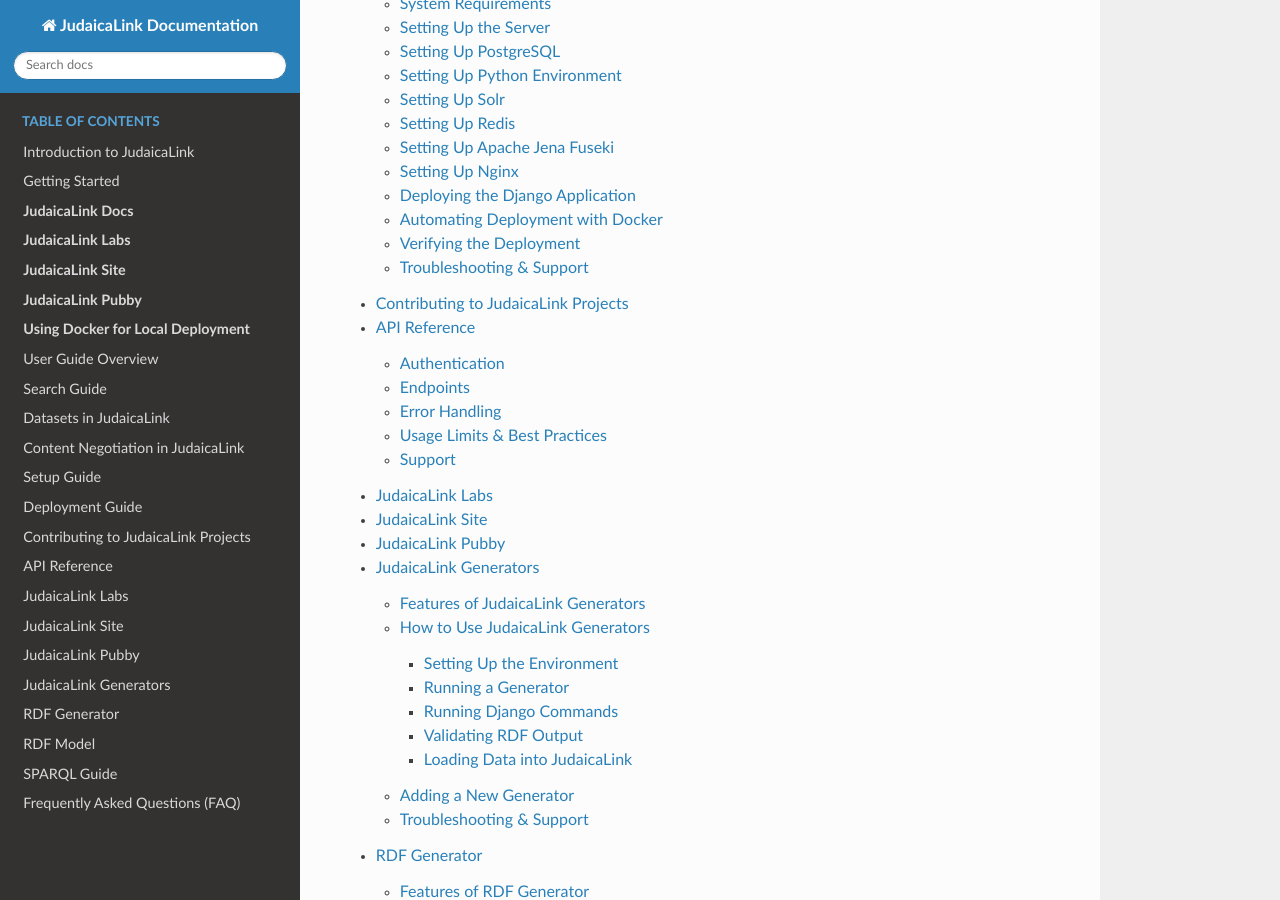
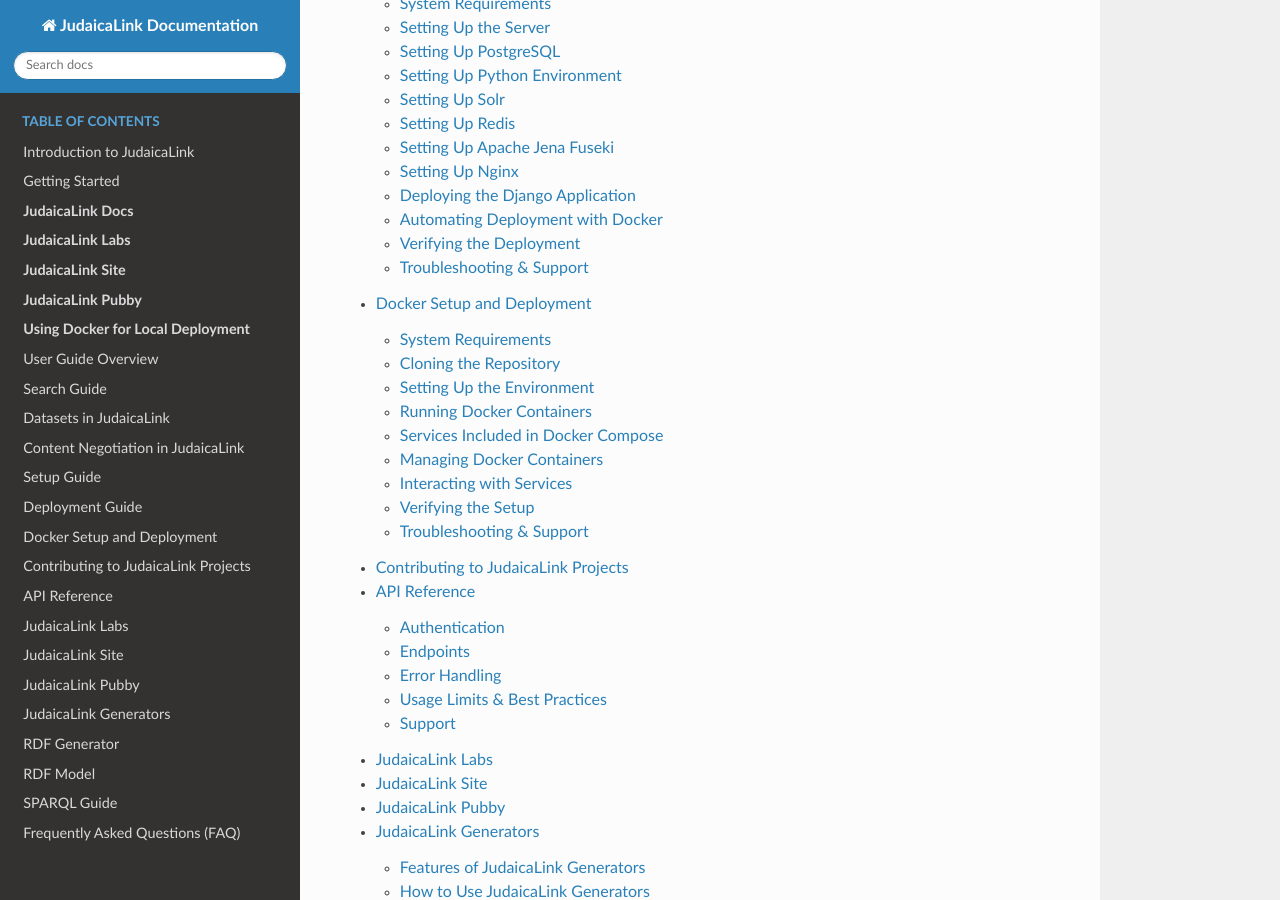
Before and after one commit to bsesic/judaicalink-docs, a Sphinx documentation site: the page built from docs/index.rst, in a window 1280 px wide and 900 px high, scrolled down 972 px. Built offline with Sphinx 7.4.7 and the Read the Docs theme 3.1.0, drawn with Linux system fonts in a browser that asks for light colours; pages that are not in the unit, such as notebooks, are missing from menus; some of the changed lines change nothing that is shown.

Commit message:
docker.rst added

```diff
--- /dev/null
+++ b/docs/developer_guide/docker.rst
@@ -0,0 +1,172 @@
+Docker Setup and Deployment
+===========================
+
+This guide explains how to set up and deploy the JudaicaLink projects using **Docker** and **Docker Compose**. This setup allows you to run all services in isolated containers for easy deployment and management.
+
+System Requirements
+-------------------
+
+Ensure your system has the following installed:
+
+- **Docker:** Latest version ([Installation Guide](https://docs.docker.com/get-docker/))
+- **Docker Compose:** Latest version ([Installation Guide](https://docs.docker.com/compose/install/))
+
+Cloning the Repository
+----------------------
+
+First, clone the main Docker repository for JudaicaLink:
+
+::
+
+    git clone https://github.com/judaicalink/docker.git
+    cd docker
+
+Setting Up the Environment
+--------------------------
+
+Create an **.env** file to store environment variables:
+
+::
+
+    cp .env.example .env
+    nano .env
+
+Modify the variables to match your setup, including database credentials and service configurations.
+
+Running Docker Containers
+-------------------------
+
+1. **Build and start containers**:
+
+::
+
+    docker-compose up -d --build
+
+2. **Check running containers**:
+
+::
+
+    docker ps
+
+3. **View logs for troubleshooting**:
+
+::
+
+    docker-compose logs -f
+
+Services Included in Docker Compose
+-----------------------------------
+
+The `docker-compose.yml` file includes the following services:
+
+- **Django Application** (JudaicaLink Labs & Pubby)
+- **PostgreSQL** (Database backend for Django)
+- **Solr** (Full-text search engine)
+- **Redis** (Caching layer for Django)
+- **Apache Jena Fuseki** (SPARQL endpoint)
+- **Nginx** (Reverse proxy for serving the application)
+
+Managing Docker Containers
+--------------------------
+
+1. **Stop all running containers**:
+
+::
+
+    docker-compose down
+
+2. **Restart containers**:
+
+::
+
+    docker-compose restart
+
+3. **Rebuild containers after making changes**:
+
+::
+
+    docker-compose up -d --build
+
+Interacting with Services
+-------------------------
+
+### Running Database Migrations
+
+To apply Django migrations inside the container:
+
+::
+
+    docker-compose exec web python manage.py migrate
+
+### Collecting Static Files
+
+To collect static files for Django:
+
+::
+
+    docker-compose exec web python manage.py collectstatic --noinput
+
+### Running a Bash Shell inside a Container
+
+To open a shell inside the Django container:
+
+::
+
+    docker-compose exec web bash
+
+### Running Solr in Docker
+
+To access the Solr admin panel:
+
+- URL: `http://localhost:8983/solr`
+
+To create a new Solr core:
+
+::
+
+    docker-compose exec solr solr create -c judaicalink
+
+### Running Apache Jena Fuseki in Docker
+
+To access Fuseki’s web interface:
+
+- URL: `http://localhost:3030`
+
+To load RDF data into Fuseki:
+
+::
+
+    curl -X POST --data-binary @data.rdf -H "Content-Type: application/rdf+xml" http://localhost:3030/ds/data
+
+### Running Nginx in Docker
+
+Nginx serves as a reverse proxy for the Django application. To reload Nginx:
+
+::
+
+    docker-compose exec nginx nginx -s reload
+
+Verifying the Setup
+-------------------
+
+After deployment, verify the services are running correctly:
+
+- **Django Application:** http://localhost
+- **SPARQL Endpoint (Fuseki):** http://localhost:3030/ds
+- **Solr Admin UI:** http://localhost:8983/solr
+- **Redis Status:**
+
+::
+
+    docker-compose exec redis redis-cli ping
+
+Troubleshooting & Support
+-------------------------
+
+- **Container not starting?** Check logs with `docker-compose logs -f`
+- **Database connection errors?** Ensure PostgreSQL is running inside the container
+- **Application not accessible?** Verify Nginx settings and restart services
+- **Need help?** Contact us at https://labs.judaicalink.org/contact/
+
+---
+Using Docker makes it easy to deploy and manage JudaicaLink services. 🚀
--- a/docs/index.rst
+++ b/docs/index.rst
@@ -13,6 +13,7 @@
    user_guide/content_negotiation
    developer_guide/setup
    developer_guide/deployment
+   developer_guide/docker
    developer_guide/contributing
    developer_guide/api_reference
    projects/labs
```
